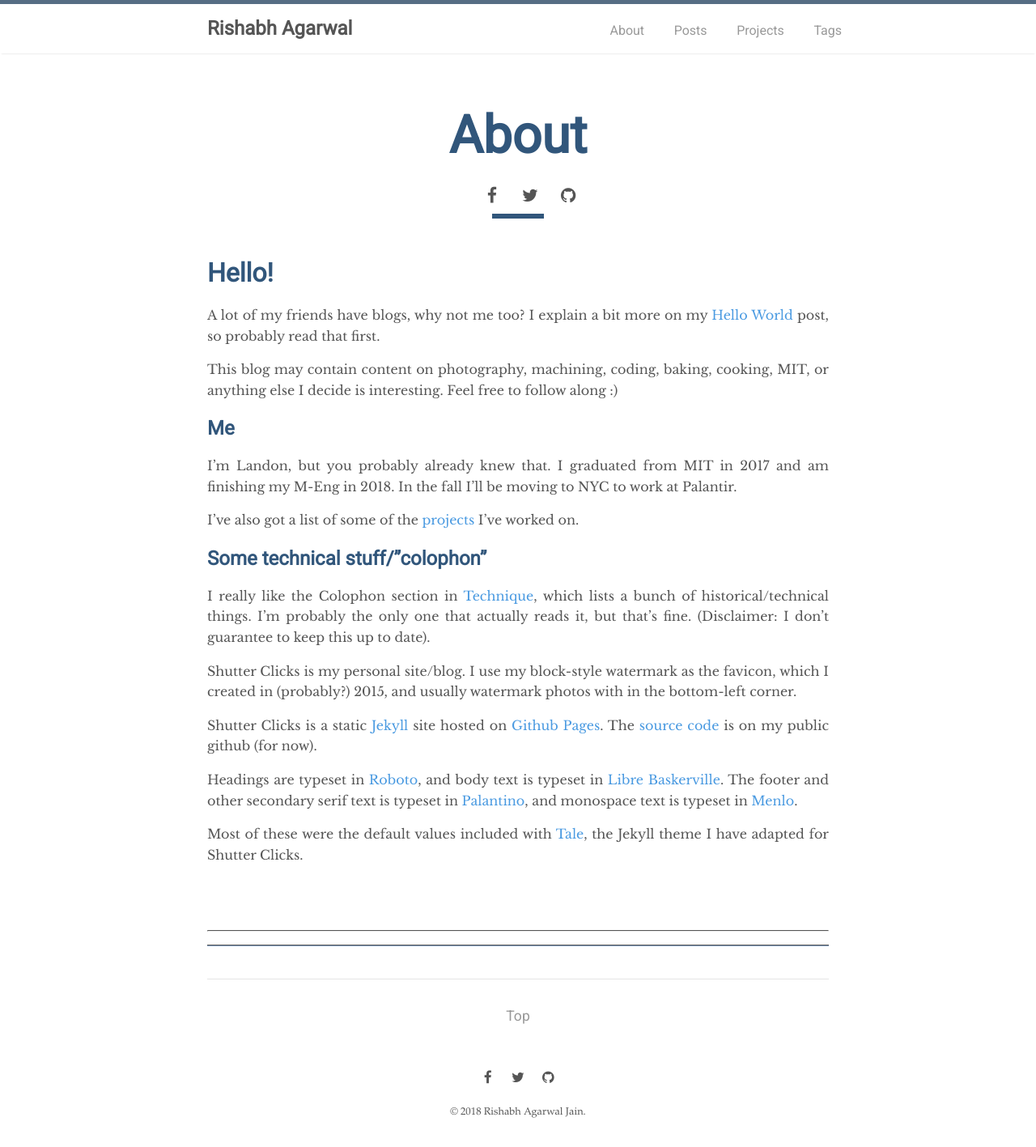
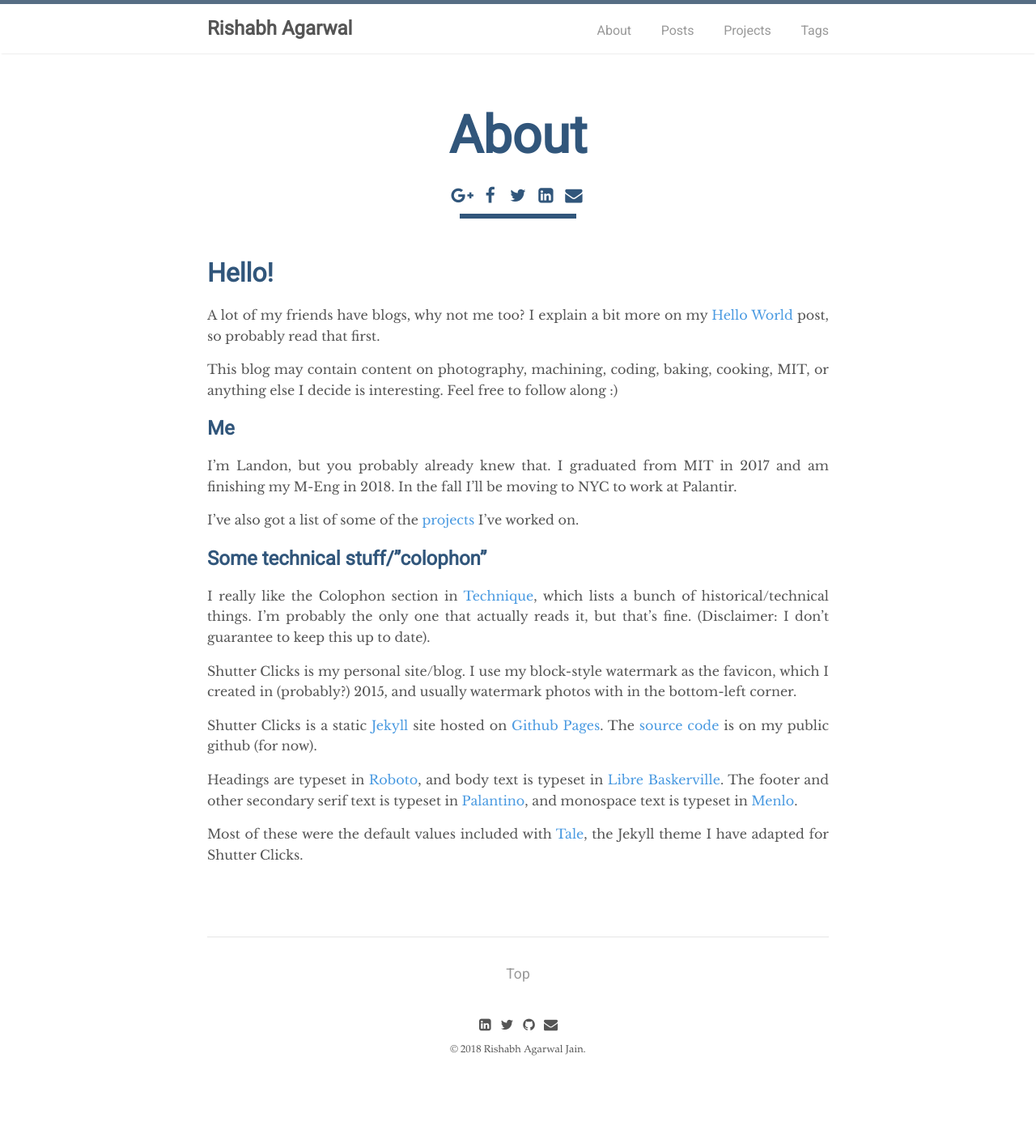
Before and after one commit to rishabmps/rishabmps.github.io, a Jekyll site: the page built from static/about.md, in a window 1280 px wide. Shown: the whole page at 81% size. Built offline with Jekyll 4.4.1, drawn with Linux system fonts in a browser that asks for light colours; after the commit the page ends 1340 px from its top, so only the background shows below that.

Commit message:
Testing support for social links in fotter and header

```diff
--- a/_includes/footer.html
+++ b/_includes/footer.html
@@ -2,10 +2,11 @@
 
 
 	<span>
-		<ul style="text-align: center;padding: 0;">
-			<li style="list-style: none; display: inline-block;"><i class="fa fa-facebook fa-stack fa-lg"></i></li>
-			<li style="list-style: none;display: inline-block;"><i class="fa fa-twitter fa-stack fa-lg"></i></li>
-			<li style="list-style: none;display: inline-block;"><i class="fa fa-github fa-stack fa-lg"></i></li>
+		<ul style="text-align: center;padding: 0;margin:0;">
+			<li style="list-style: none; display: inline-block;"><i class="fa fa-linkedin-square fa-stack fa-lg" style="width: 1.4em;"></i></li>
+			<li style="list-style: none;display: inline-block;"><i class="fa fa-twitter fa-stack fa-lg" style="width: 1.4em;"></i></li>
+			<li style="list-style: none;display: inline-block;"><i class="fa fa-github fa-stack fa-lg" style="width: 1.4em;"></i></li>
+			<li style="list-style: none;display: inline-block;"><i class="fa fa-envelope fa-stack fa-lg" style="width: 1.4em;"></i></li>
 		</ul>
 	</span>
 
--- a/_layouts/post.html
+++ b/_layouts/post.html
@@ -8,12 +8,15 @@ layout: default
     {% endif %}
   </div>
   <h1 class="post-title">{{ page.title }}</h1>
-  <ul style="text-align: center;margin-bottom: 0px;margin-right:  10px;">
-      <li style="list-style: none; display: inline-block;"><i class="fa fa-facebook fa-stack fa-lg"></i></li>
-      <li style="list-style: none;display: inline-block;"><i class="fa fa-twitter fa-stack fa-lg"></i></li>
-      <li style="list-style: none;display: inline-block;"><i class="fa fa-github fa-stack fa-lg"></i></li>
+  <ul style="text-align: center;margin-bottom: 0px; padding: 0px;">
+
+      <li style="list-style: none;display: inline-block;"><i class="fa fa-google-plus fa-stack fa-lg" style="color: #31567b; width: 1.4em;"></i></li>
+      <li style="list-style: none; display: inline-block;"><i class="fa fa-facebook fa-stack fa-lg" style="color: #31567b; width: 1.4em;"></i></li>
+      <li style="list-style: none;display: inline-block;"><i class="fa fa-twitter fa-stack fa-lg" style="color: #31567b; width: 1.4em;"></i></li>
+      <li style="list-style: none;display: inline-block;"><i class="fa fa fa-linkedin-square fa-stack fa-lg" style="color: #31567b; width: 1.4em;"></i></li>
+      <li style="list-style: none;display: inline-block;"><i class="fa fa fa-envelope fa-stack fa-lg" style="color: #31567b; width: 1.4em;"></i></li>
     </ul>
-  <div class="post-line"></div>
+  <div class="post-line" style="width: 9rem;"></div>
 
   <!-- <aside class="social-share">
     <h2>Share this:</h2>
@@ -40,17 +43,20 @@ layout: default
   {% endif %}
   {{ content }}
 </div>
+
+{% if page.tags %}
+
 <hr style="background-color: #829ec0;display: block;height: 2px;/* border: 0; */border-top: 1px solid;margin: 1em 0;padding: 0;">
-{% if page.tags %}
+
   <div class="tags tags_bottom">
     <strong>Tags:</strong>
     {% for tag in page.tags %}
       <a href="{{ site.baseurl }}/tags#{{ tag }}" class="tag">&#35;{{ tag }}</a>
     {% endfor %}
   </div>
+
+<hr style="background-color: #829ec0;display: block;height: 2px;border: 0;border-top: 1px solid;margin: 1em 0;padding: 0;"  >
 {% endif %}
-<hr style="background-color: #829ec0;display: block;height: 2px;border: 0;border-top: 1px solid;margin: 1em 0;padding: 0;"  >
-
 <br>
 {% if page.comments %}
   {% include disqus_comments.html %}
--- a/_sass/tale/_layout.scss
+++ b/_sass/tale/_layout.scss
@@ -78,6 +78,7 @@ footer,
       bottom: 0;
       position: absolute;
       right: 0;
+      margin-right:1em;
     }
   }
 }
```
